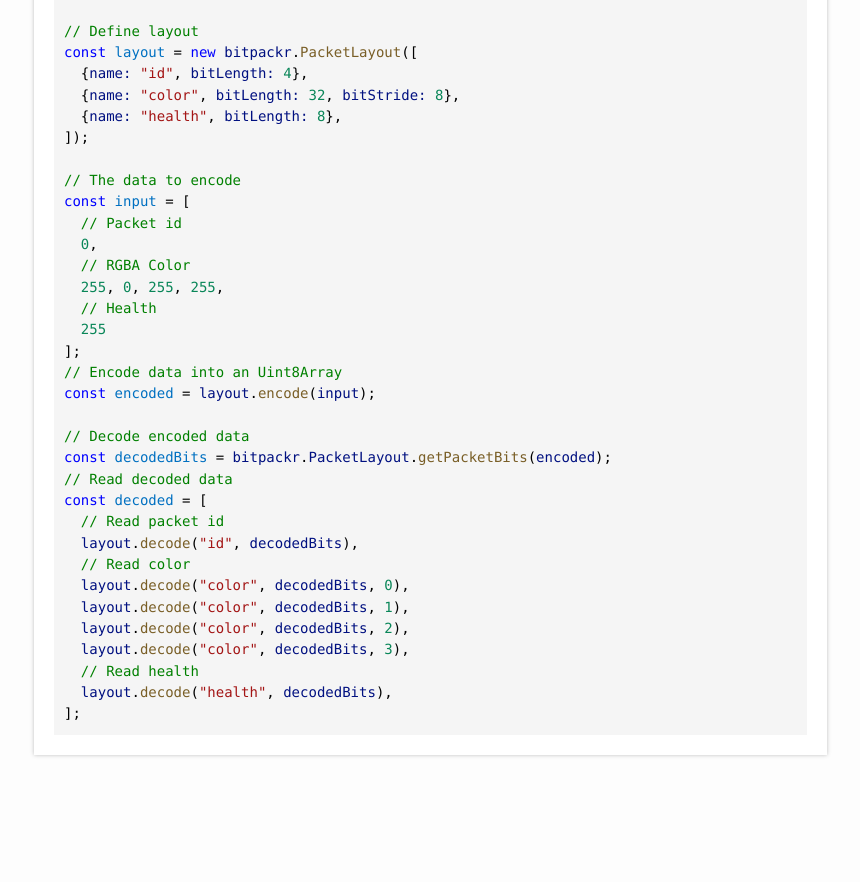
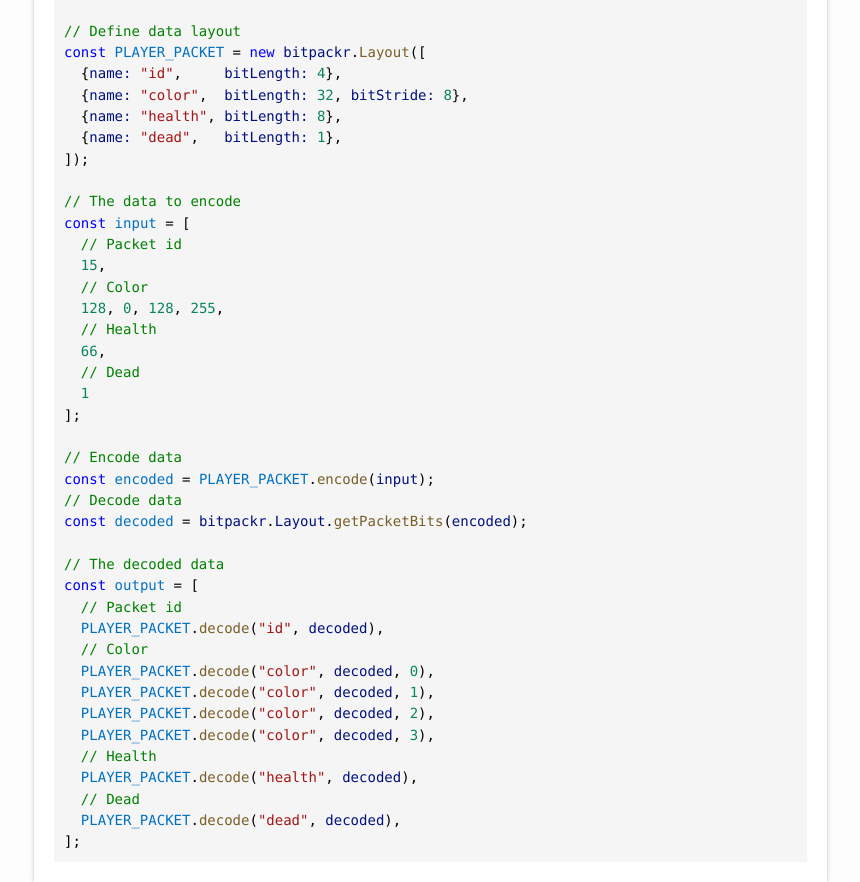
Before and after one commit to maierfelix/bitpackr, a website: page docs/index.html in a window 1280 px wide. Shown: the part 660-1542 px from the top of the page, without its empty margins (6-866 px from the left). Drawn offline with Linux system fonts and the light colour scheme.

Commit message:
Update v0.0.2

```diff
--- a/docs/index.html
+++ b/docs/index.html
@@ -80,38 +80,44 @@
 				</a>
 				<pre><code class="language-ts"><span style="color: #AF00DB">import</span><span style="color: #000000"> </span><span style="color: #0000FF">*</span><span style="color: #000000"> </span><span style="color: #AF00DB">as</span><span style="color: #000000"> </span><span style="color: #001080">bitpackr</span><span style="color: #000000"> </span><span style="color: #AF00DB">from</span><span style="color: #000000"> </span><span style="color: #A31515">&quot;bitpackr&quot;</span><span style="color: #000000">;</span>
 
-<span style="color: #008000">// Define layout</span>
-<span style="color: #0000FF">const</span><span style="color: #000000"> </span><span style="color: #0070C1">layout</span><span style="color: #000000"> = </span><span style="color: #0000FF">new</span><span style="color: #000000"> </span><span style="color: #001080">bitpackr</span><span style="color: #000000">.</span><span style="color: #795E26">PacketLayout</span><span style="color: #000000">([</span>
-<span style="color: #000000">  {</span><span style="color: #001080">name:</span><span style="color: #000000"> </span><span style="color: #A31515">&quot;id&quot;</span><span style="color: #000000">, </span><span style="color: #001080">bitLength:</span><span style="color: #000000"> </span><span style="color: #098658">4</span><span style="color: #000000">},</span>
-<span style="color: #000000">  {</span><span style="color: #001080">name:</span><span style="color: #000000"> </span><span style="color: #A31515">&quot;color&quot;</span><span style="color: #000000">, </span><span style="color: #001080">bitLength:</span><span style="color: #000000"> </span><span style="color: #098658">32</span><span style="color: #000000">, </span><span style="color: #001080">bitStride:</span><span style="color: #000000"> </span><span style="color: #098658">8</span><span style="color: #000000">},</span>
+<span style="color: #008000">// Define data layout</span>
+<span style="color: #0000FF">const</span><span style="color: #000000"> </span><span style="color: #0070C1">PLAYER_PACKET</span><span style="color: #000000"> = </span><span style="color: #0000FF">new</span><span style="color: #000000"> </span><span style="color: #001080">bitpackr</span><span style="color: #000000">.</span><span style="color: #795E26">Layout</span><span style="color: #000000">([</span>
+<span style="color: #000000">  {</span><span style="color: #001080">name:</span><span style="color: #000000"> </span><span style="color: #A31515">&quot;id&quot;</span><span style="color: #000000">,     </span><span style="color: #001080">bitLength:</span><span style="color: #000000"> </span><span style="color: #098658">4</span><span style="color: #000000">},</span>
+<span style="color: #000000">  {</span><span style="color: #001080">name:</span><span style="color: #000000"> </span><span style="color: #A31515">&quot;color&quot;</span><span style="color: #000000">,  </span><span style="color: #001080">bitLength:</span><span style="color: #000000"> </span><span style="color: #098658">32</span><span style="color: #000000">, </span><span style="color: #001080">bitStride:</span><span style="color: #000000"> </span><span style="color: #098658">8</span><span style="color: #000000">},</span>
 <span style="color: #000000">  {</span><span style="color: #001080">name:</span><span style="color: #000000"> </span><span style="color: #A31515">&quot;health&quot;</span><span style="color: #000000">, </span><span style="color: #001080">bitLength:</span><span style="color: #000000"> </span><span style="color: #098658">8</span><span style="color: #000000">},</span>
+<span style="color: #000000">  {</span><span style="color: #001080">name:</span><span style="color: #000000"> </span><span style="color: #A31515">&quot;dead&quot;</span><span style="color: #000000">,   </span><span style="color: #001080">bitLength:</span><span style="color: #000000"> </span><span style="color: #098658">1</span><span style="color: #000000">},</span>
 <span style="color: #000000">]);</span>
 
 <span style="color: #008000">// The data to encode</span>
 <span style="color: #0000FF">const</span><span style="color: #000000"> </span><span style="color: #0070C1">input</span><span style="color: #000000"> = [</span>
 <span style="color: #000000">  </span><span style="color: #008000">// Packet id</span>
-<span style="color: #000000">  </span><span style="color: #098658">0</span><span style="color: #000000">,</span>
-<span style="color: #000000">  </span><span style="color: #008000">// RGBA Color</span>
-<span style="color: #000000">  </span><span style="color: #098658">255</span><span style="color: #000000">, </span><span style="color: #098658">0</span><span style="color: #000000">, </span><span style="color: #098658">255</span><span style="color: #000000">, </span><span style="color: #098658">255</span><span style="color: #000000">,</span>
+<span style="color: #000000">  </span><span style="color: #098658">15</span><span style="color: #000000">,</span>
+<span style="color: #000000">  </span><span style="color: #008000">// Color</span>
+<span style="color: #000000">  </span><span style="color: #098658">128</span><span style="color: #000000">, </span><span style="color: #098658">0</span><span style="color: #000000">, </span><span style="color: #098658">128</span><span style="color: #000000">, </span><span style="color: #098658">255</span><span style="color: #000000">,</span>
 <span style="color: #000000">  </span><span style="color: #008000">// Health</span>
-<span style="color: #000000">  </span><span style="color: #098658">255</span>
+<span style="color: #000000">  </span><span style="color: #098658">66</span><span style="color: #000000">,</span>
+<span style="color: #000000">  </span><span style="color: #008000">// Dead</span>
+<span style="color: #000000">  </span><span style="color: #098658">1</span>
 <span style="color: #000000">];</span>
-<span style="color: #008000">// Encode data into an Uint8Array</span>
-<span style="color: #0000FF">const</span><span style="color: #000000"> </span><span style="color: #0070C1">encoded</span><span style="color: #000000"> = </span><span style="color: #001080">layout</span><span style="color: #000000">.</span><span style="color: #795E26">encode</span><span style="color: #000000">(</span><span style="color: #001080">input</span><span style="color: #000000">);</span>
 
-<span style="color: #008000">// Decode encoded data</span>
-<span style="color: #0000FF">const</span><span style="color: #000000"> </span><span style="color: #0070C1">decodedBits</span><span style="color: #000000"> = </span><span style="color: #001080">bitpackr</span><span style="color: #000000">.</span><span style="color: #001080">PacketLayout</span><span style="color: #000000">.</span><span style="color: #795E26">getPacketBits</span><span style="color: #000000">(</span><span style="color: #001080">encoded</span><span style="color: #000000">);</span>
-<span style="color: #008000">// Read decoded data</span>
-<span style="color: #0000FF">const</span><span style="color: #000000"> </span><span style="color: #0070C1">decoded</span><span style="color: #000000"> = [</span>
-<span style="color: #000000">  </span><span style="color: #008000">// Read packet id</span>
-<span style="color: #000000">  </span><span style="color: #001080">layout</span><span style="color: #000000">.</span><span style="color: #795E26">decode</span><span style="color: #000000">(</span><span style="color: #A31515">&quot;id&quot;</span><span style="color: #000000">, </span><span style="color: #001080">decodedBits</span><span style="color: #000000">),</span>
-<span style="color: #000000">  </span><span style="color: #008000">// Read color</span>
-<span style="color: #000000">  </span><span style="color: #001080">layout</span><span style="color: #000000">.</span><span style="color: #795E26">decode</span><span style="color: #000000">(</span><span style="color: #A31515">&quot;color&quot;</span><span style="color: #000000">, </span><span style="color: #001080">decodedBits</span><span style="color: #000000">, </span><span style="color: #098658">0</span><span style="color: #000000">),</span>
-<span style="color: #000000">  </span><span style="color: #001080">layout</span><span style="color: #000000">.</span><span style="color: #795E26">decode</span><span style="color: #000000">(</span><span style="color: #A31515">&quot;color&quot;</span><span style="color: #000000">, </span><span style="color: #001080">decodedBits</span><span style="color: #000000">, </span><span style="color: #098658">1</span><span style="color: #000000">),</span>
-<span style="color: #000000">  </span><span style="color: #001080">layout</span><span style="color: #000000">.</span><span style="color: #795E26">decode</span><span style="color: #000000">(</span><span style="color: #A31515">&quot;color&quot;</span><span style="color: #000000">, </span><span style="color: #001080">decodedBits</span><span style="color: #000000">, </span><span style="color: #098658">2</span><span style="color: #000000">),</span>
-<span style="color: #000000">  </span><span style="color: #001080">layout</span><span style="color: #000000">.</span><span style="color: #795E26">decode</span><span style="color: #000000">(</span><span style="color: #A31515">&quot;color&quot;</span><span style="color: #000000">, </span><span style="color: #001080">decodedBits</span><span style="color: #000000">, </span><span style="color: #098658">3</span><span style="color: #000000">),</span>
-<span style="color: #000000">  </span><span style="color: #008000">// Read health</span>
-<span style="color: #000000">  </span><span style="color: #001080">layout</span><span style="color: #000000">.</span><span style="color: #795E26">decode</span><span style="color: #000000">(</span><span style="color: #A31515">&quot;health&quot;</span><span style="color: #000000">, </span><span style="color: #001080">decodedBits</span><span style="color: #000000">),</span>
+<span style="color: #008000">// Encode data</span>
+<span style="color: #0000FF">const</span><span style="color: #000000"> </span><span style="color: #0070C1">encoded</span><span style="color: #000000"> = </span><span style="color: #0070C1">PLAYER_PACKET</span><span style="color: #000000">.</span><span style="color: #795E26">encode</span><span style="color: #000000">(</span><span style="color: #001080">input</span><span style="color: #000000">);</span>
+<span style="color: #008000">// Decode data</span>
+<span style="color: #0000FF">const</span><span style="color: #000000"> </span><span style="color: #0070C1">decoded</span><span style="color: #000000"> = </span><span style="color: #001080">bitpackr</span><span style="color: #000000">.</span><span style="color: #001080">Layout</span><span style="color: #000000">.</span><span style="color: #795E26">getPacketBits</span><span style="color: #000000">(</span><span style="color: #001080">encoded</span><span style="color: #000000">);</span>
+
+<span style="color: #008000">// The decoded data</span>
+<span style="color: #0000FF">const</span><span style="color: #000000"> </span><span style="color: #0070C1">output</span><span style="color: #000000"> = [</span>
+<span style="color: #000000">  </span><span style="color: #008000">// Packet id</span>
+<span style="color: #000000">  </span><span style="color: #0070C1">PLAYER_PACKET</span><span style="color: #000000">.</span><span style="color: #795E26">decode</span><span style="color: #000000">(</span><span style="color: #A31515">&quot;id&quot;</span><span style="color: #000000">, </span><span style="color: #001080">decoded</span><span style="color: #000000">),</span>
+<span style="color: #000000">  </span><span style="color: #008000">// Color</span>
+<span style="color: #000000">  </span><span style="color: #0070C1">PLAYER_PACKET</span><span style="color: #000000">.</span><span style="color: #795E26">decode</span><span style="color: #000000">(</span><span style="color: #A31515">&quot;color&quot;</span><span style="color: #000000">, </span><span style="color: #001080">decoded</span><span style="color: #000000">, </span><span style="color: #098658">0</span><span style="color: #000000">),</span>
+<span style="color: #000000">  </span><span style="color: #0070C1">PLAYER_PACKET</span><span style="color: #000000">.</span><span style="color: #795E26">decode</span><span style="color: #000000">(</span><span style="color: #A31515">&quot;color&quot;</span><span style="color: #000000">, </span><span style="color: #001080">decoded</span><span style="color: #000000">, </span><span style="color: #098658">1</span><span style="color: #000000">),</span>
+<span style="color: #000000">  </span><span style="color: #0070C1">PLAYER_PACKET</span><span style="color: #000000">.</span><span style="color: #795E26">decode</span><span style="color: #000000">(</span><span style="color: #A31515">&quot;color&quot;</span><span style="color: #000000">, </span><span style="color: #001080">decoded</span><span style="color: #000000">, </span><span style="color: #098658">2</span><span style="color: #000000">),</span>
+<span style="color: #000000">  </span><span style="color: #0070C1">PLAYER_PACKET</span><span style="color: #000000">.</span><span style="color: #795E26">decode</span><span style="color: #000000">(</span><span style="color: #A31515">&quot;color&quot;</span><span style="color: #000000">, </span><span style="color: #001080">decoded</span><span style="color: #000000">, </span><span style="color: #098658">3</span><span style="color: #000000">),</span>
+<span style="color: #000000">  </span><span style="color: #008000">// Health</span>
+<span style="color: #000000">  </span><span style="color: #0070C1">PLAYER_PACKET</span><span style="color: #000000">.</span><span style="color: #795E26">decode</span><span style="color: #000000">(</span><span style="color: #A31515">&quot;health&quot;</span><span style="color: #000000">, </span><span style="color: #001080">decoded</span><span style="color: #000000">),</span>
+<span style="color: #000000">  </span><span style="color: #008000">// Dead</span>
+<span style="color: #000000">  </span><span style="color: #0070C1">PLAYER_PACKET</span><span style="color: #000000">.</span><span style="color: #795E26">decode</span><span style="color: #000000">(</span><span style="color: #A31515">&quot;dead&quot;</span><span style="color: #000000">, </span><span style="color: #001080">decoded</span><span style="color: #000000">),</span>
 <span style="color: #000000">];</span>
 </code></pre>
 			</div>
--- a/package.json
+++ b/package.json
@@ -1,6 +1,6 @@
 {
   "name": "bitpackr",
-  "version": "0.0.1",
+  "version": "0.0.2",
   "main": "dist/index.js",
   "types": "dist/index.d.ts",
   "scripts": {
```
Also changed, not shown: docs/classes/Layout.html (+10 -10 lines), docs/interfaces/IPacketLayoutMember.html (+3 -3 lines), docs/modules.html (+1 -1 lines), README.md.
